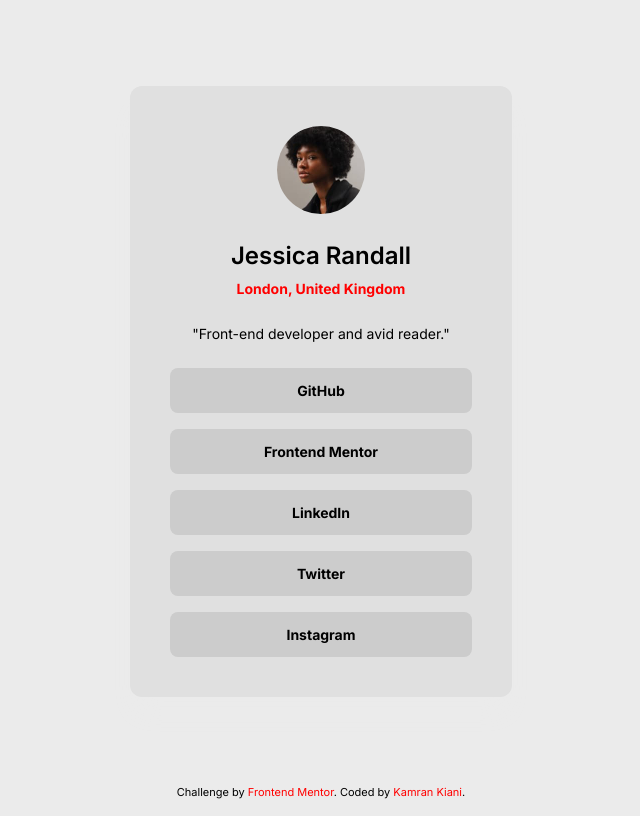
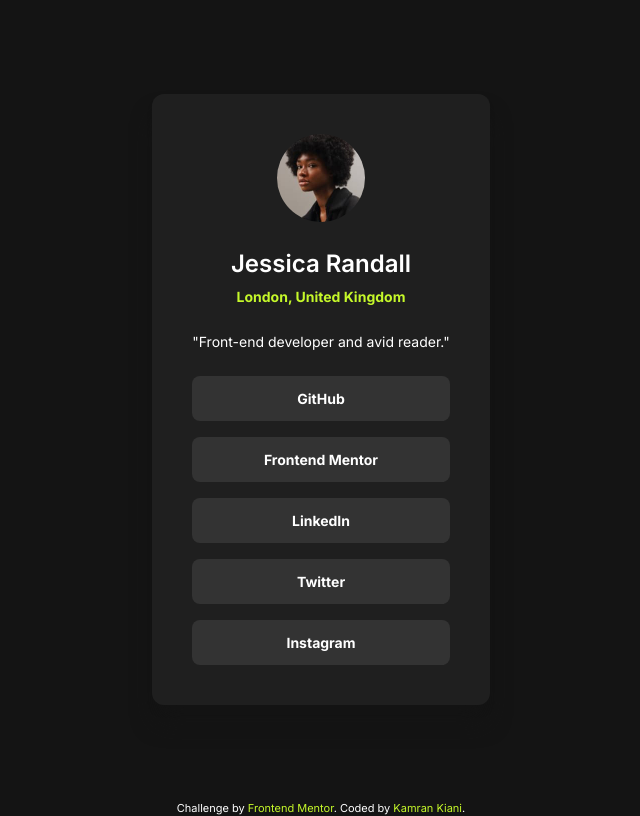
Before and after one commit to kaamiik/fm-Social-Links-Profile, a plain HTML site: page index.html in a window 1280 px wide. Shown: the whole page, without its empty margins (319-959 px from the left). Drawn offline with Linux system fonts and the light colour scheme.

Commit message:
fix some wrong codes

```diff
--- a/css/style.css
+++ b/css/style.css
@@ -5,9 +5,12 @@
   box-sizing: border-box;
 }
 
-html,
-body {
-  height: 100%;
+:root {
+  --primary: hsl(75, 94%, 57%);
+  --white: hsl(0, 0%, 100%);
+  --grey: hsl(0, 0%, 20%);
+  --dark-grey: hsl(0, 0%, 12%);
+  --off-black: hsl(0, 0%, 8%);
 }
 
 body,
@@ -16,8 +19,8 @@ p {
   margin: 0;
 }
 
-ul[role='list'],
-ol[role='list'] {
+ul[role="list"],
+ol[role="list"] {
   list-style: none;
   padding: 0;
   margin: 0;
@@ -26,6 +29,8 @@ ol[role='list'] {
 body {
   text-rendering: optimizeSpeed;
   line-height: 1.5;
+  min-height: 100svh;
+  margin: 1rem 1rem 0;
 }
 
 a {
@@ -38,32 +43,16 @@ picture {
   display: block;
 }
 
-:root {
-  --primary: hsl(0, 100%, 50%);
-  --white: hsl(0, 0%, 0%);
-  --grey: hsl(0, 0%, 80%);
-  --dark-grey: hsl(0, 0%, 88%);
-  --off-black: hsl(0, 0%, 92%);
-}
-
-/* Mobile Screen */
 body {
   background-color: var(--off-black);
   color: var(--white);
-  font-family: 'Inter', sans-serif;
+  font-family: "Inter", sans-serif;
   font-size: 0.875rem;
-  min-height: 100%;
   text-align: center;
-}
-
-.wrapper {
   display: flex;
   flex-direction: column;
   justify-content: center;
-  align-items: center;
-  min-height: 100%;
-  margin-left: 4px;
-  margin-right: 4px;
+  gap: 1rem;
 }
 
 main {
@@ -71,25 +60,27 @@ main {
   flex-direction: column;
   justify-content: center;
   align-items: center;
-  flex-grow: 1;
+  flex: 1;
 }
 
 .card {
-  max-width: 20.4375rem;
+  max-width: 24rem;
+  margin-inline: auto;
   display: flex;
   flex-direction: column;
-  align-items: center;
-  gap: 24px;
+  gap: 1.5rem;
   padding: 24px;
   background-color: var(--dark-grey);
   border-radius: 12px;
-  box-shadow: 0 20px 25px -5px var(--off-black), 0 8px 10px -6px var(--off-black);
+  box-shadow: 0 20px 25px -5px var(--off-black),
+    0 8px 10px -6px var(--off-black);
 }
 
 .card__img {
   border-radius: 50%;
   width: 88px;
   height: 88px;
+  margin-inline: auto;
 }
 
 .card__title {
@@ -106,42 +97,40 @@ main {
 .card__socialLinks {
   display: flex;
   flex-direction: column;
-  gap: 16px;
+  gap: 1rem;
+}
+
+.card__description {
+  text-wrap: balance;
 }
 
 .card__socialLink {
   background-color: var(--grey);
-  padding: 12px 82px;
   border-radius: 8px;
-  box-shadow: 0 20px 25px -5px var(--dark-greygrey), 0 8px 10px -6px var(--dark-greygrey);
+  box-shadow: 0 20px 25px -5px var(--dark-greygrey),
+    0 8px 10px -6px var(--dark-greygrey);
 }
 
 .card__socialLink--link {
   color: var(--white);
   font-weight: 700;
+  display: block;
+  padding: 12px 0;
 }
 
 /* Hover */
-.card__socialLink:hover,
-.card__socialLink:focus {
+.card__socialLink--link:hover,
+.card__socialLink--link:focus {
   background-color: var(--primary);
+  color: var(--grey);
   cursor: pointer;
+  border-radius: 8px;
 }
 
-.card__socialLink:hover .card__socialLink--link {
-  color: var(--grey);
-}
-
-
 /* Desktop Screen */
-@media (min-width: 24.5rem) {
+@media (min-width: 30em) {
   .card {
-    max-width: 24rem;
     padding: 40px;
-  }
-
-  .card__socialLink {
-    padding: 12px 94px;
   }
 }
 
@@ -153,23 +142,3 @@ main {
 .attribution a {
   color: var(--primary);
 }
-
-@media (prefers-color-scheme: dark) {
-  :root {
-    --primary: hsl(75, 94%, 57%);
-    --white: hsl(0, 0%, 100%);
-    --grey: hsl(0, 0%, 20%);
-    --dark-grey: hsl(0, 0%, 12%);
-    --off-black: hsl(0, 0%, 8%);
-  }
-}
-
-/* @media (prefers-color-scheme: light) {
-  :root {
-    --primary: hsl(75, 94%, 57%);
-    --white: hsl(0, 0%, 100%);
-    --grey: hsl(0, 0%, 20%);
-    --dark-grey: hsl(0, 0%, 12%);
-    --off-black: hsl(0, 0%, 8%);
-  }
-} */
--- a/index.html
+++ b/index.html
@@ -1,31 +1,41 @@
 <!DOCTYPE html>
 <html lang="en">
   <head>
-  <meta charset="UTF-8">
-  <meta name="viewport" content="width=device-width, initial-scale=1.0"> <!-- displays site properly based on user's device -->
+    <meta charset="UTF-8" />
+    <meta name="viewport" content="width=device-width, initial-scale=1.0" />
+    <!-- displays site properly based on user's device -->
 
     <!-- Fonts -->
-  <link rel="preconnect" href="https://fonts.googleapis.com">
-  <link rel="preconnect" href="https://fonts.gstatic.com" crossorigin>
-  <link href="https://fonts.googleapis.com/css2?family=Inter:wght@400;600;700&display=swap" rel="stylesheet">
+    <link rel="preconnect" href="https://fonts.googleapis.com" />
+    <link rel="preconnect" href="https://fonts.gstatic.com" crossorigin />
+    <link
+      href="https://fonts.googleapis.com/css2?family=Inter:wght@400;600;700&display=swap"
+      rel="stylesheet"
+    />
 
-  <link rel="icon" type="image/png" sizes="32x32" href="./assets/images/favicon-32x32.png">
+    <link
+      rel="icon"
+      type="image/png"
+      sizes="32x32"
+      href="./assets/images/favicon-32x32.png"
+    />
 
     <title>Frontend Mentor | Social links profile</title>
-  <link rel="stylesheet" href="css/style.css">
+    <link rel="stylesheet" href="css/style.css" />
   </head>
   <body>
-  <div class="wrapper">
     <main>
       <div class="card">
-        <img src="assets/images/avatar-jessica.jpeg" alt="Jessica Avatar" class="card__img">
+        <img
+          src="assets/images/avatar-jessica.jpeg"
+          alt="Jessica Avatar"
+          class="card__img"
+        />
         <div>
           <h1 class="card__title">Jessica Randall</h1>
           <p class="card__location">London, United Kingdom</p>
         </div>
-        <p class="card__description">
-          "Front-end developer and avid reader."
-        </p>
+        <p class="card__description">"Front-end developer and avid reader."</p>
         <ul role="list" class="card__socialLinks">
           <li class="card__socialLink">
             <a class="card__socialLink--link" href="#">GitHub</a>
@@ -46,19 +56,10 @@
       </div>
     </main>
     <footer class="attribution">
-      Challenge by <a href="https://www.frontendmentor.io?ref=challenge" target="_blank">Frontend Mentor</a>.
-      Coded by <a href="#">Kamran Kiani</a>.
+      Challenge by
+      <a href="https://www.frontendmentor.io?ref=challenge" target="_blank"
+        >Frontend Mentor</a
+      >. Coded by <a href="#">Kamran Kiani</a>.
     </footer>
-  </div>
-
-
-
-
-
-
-
-
-
-
   </body>
 </html>
```
Lines whose indentation alone changed are shown as unchanged.
